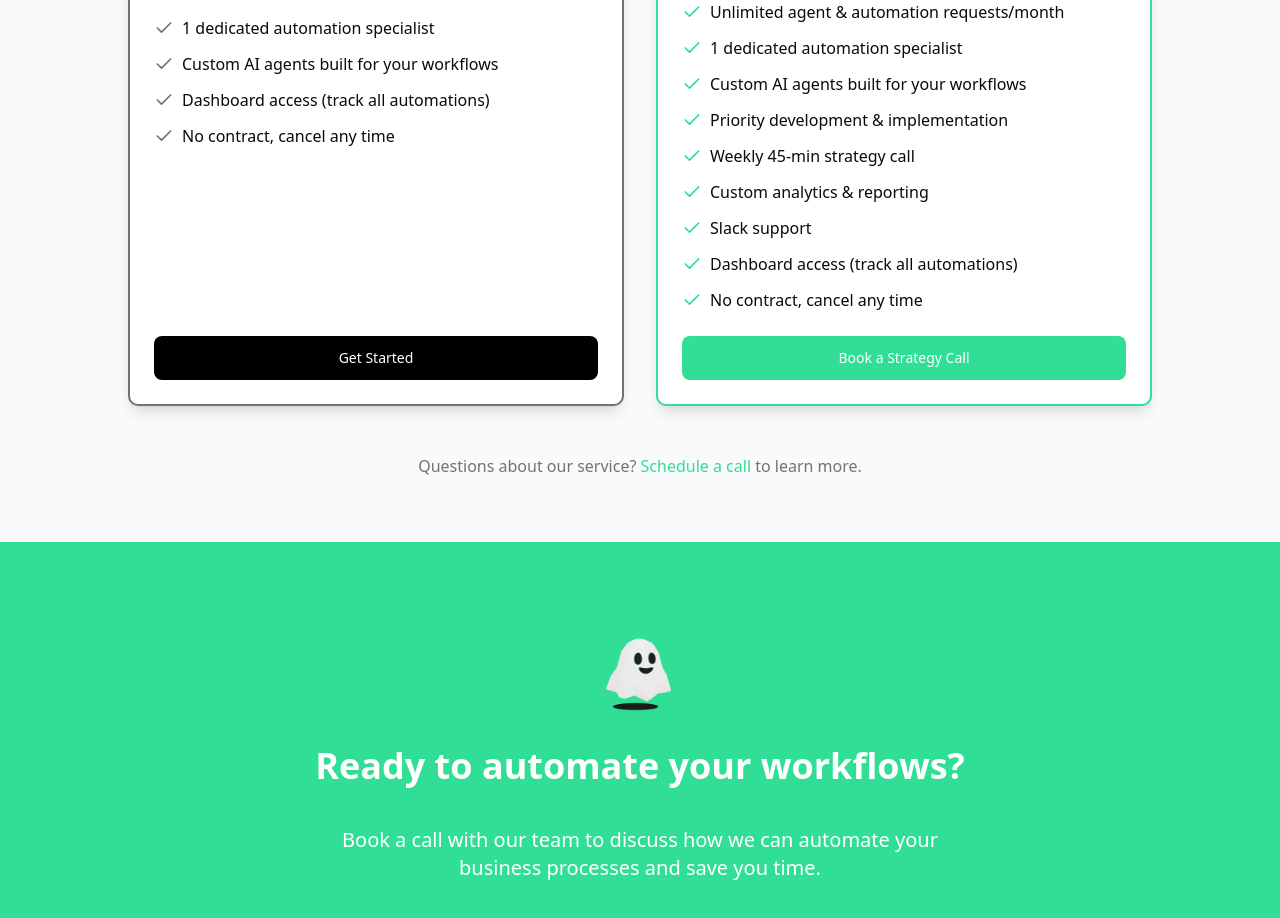
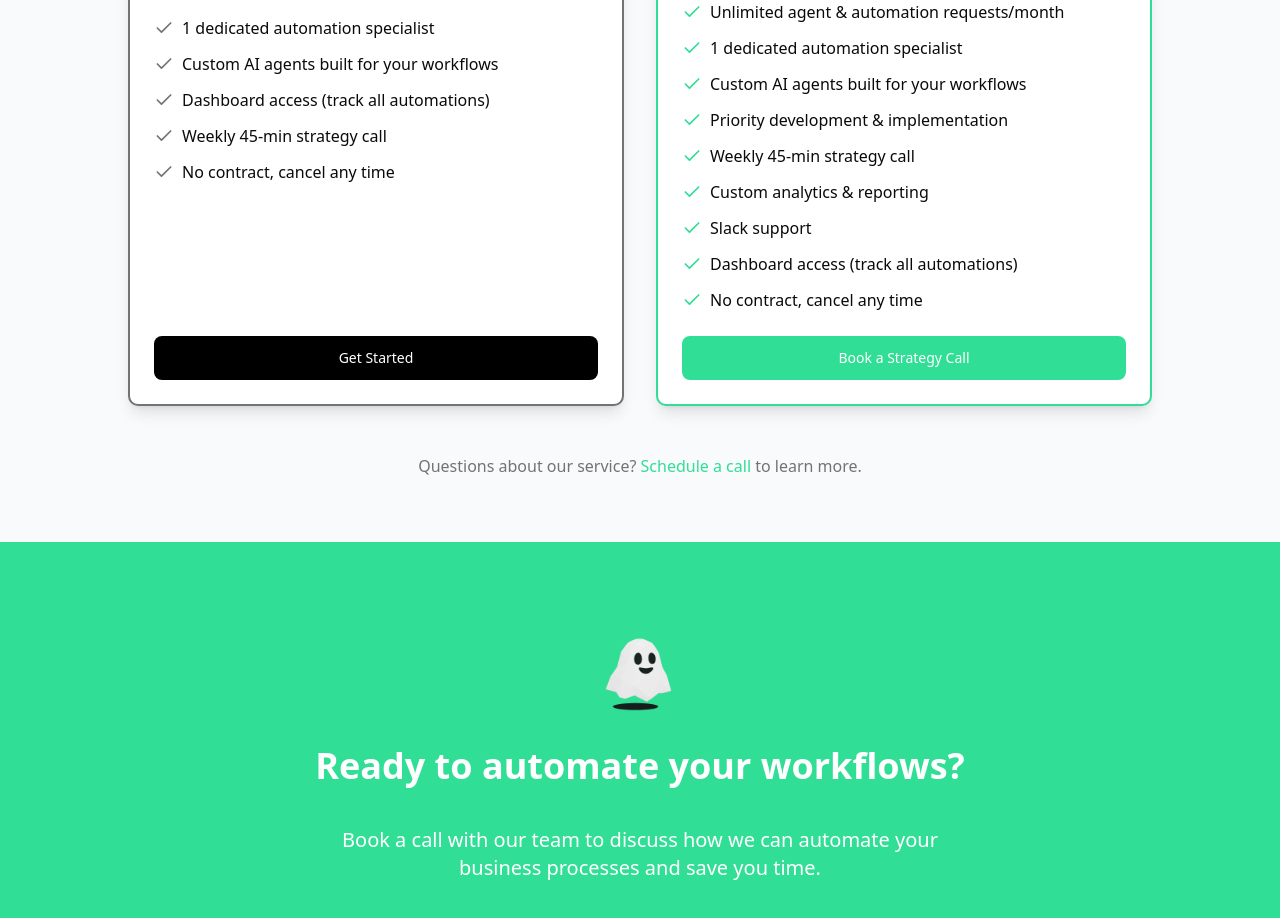
Before and after one commit to vincentmcleese/ghostteam, a Next.js app: page / in a window 1280 px wide. Shown: the part 4484-5402 px from the top of the page. Built offline with nearby package versions, Linux system fonts and the light colour scheme.

Commit message:
update pricing

```diff
--- a/src/components/PricingSection.tsx
+++ b/src/components/PricingSection.tsx
@@ -49,6 +49,7 @@ const PricingSection = () => {
         { text: "1 dedicated automation specialist" },
         { text: "Custom AI agents built for your workflows" },
         { text: "Dashboard access (track all automations)" },
+        { text: "Weekly 45-min strategy call" },
         { text: "No contract, cancel any time" },
       ],
       ctaText: "Get Started",
```
